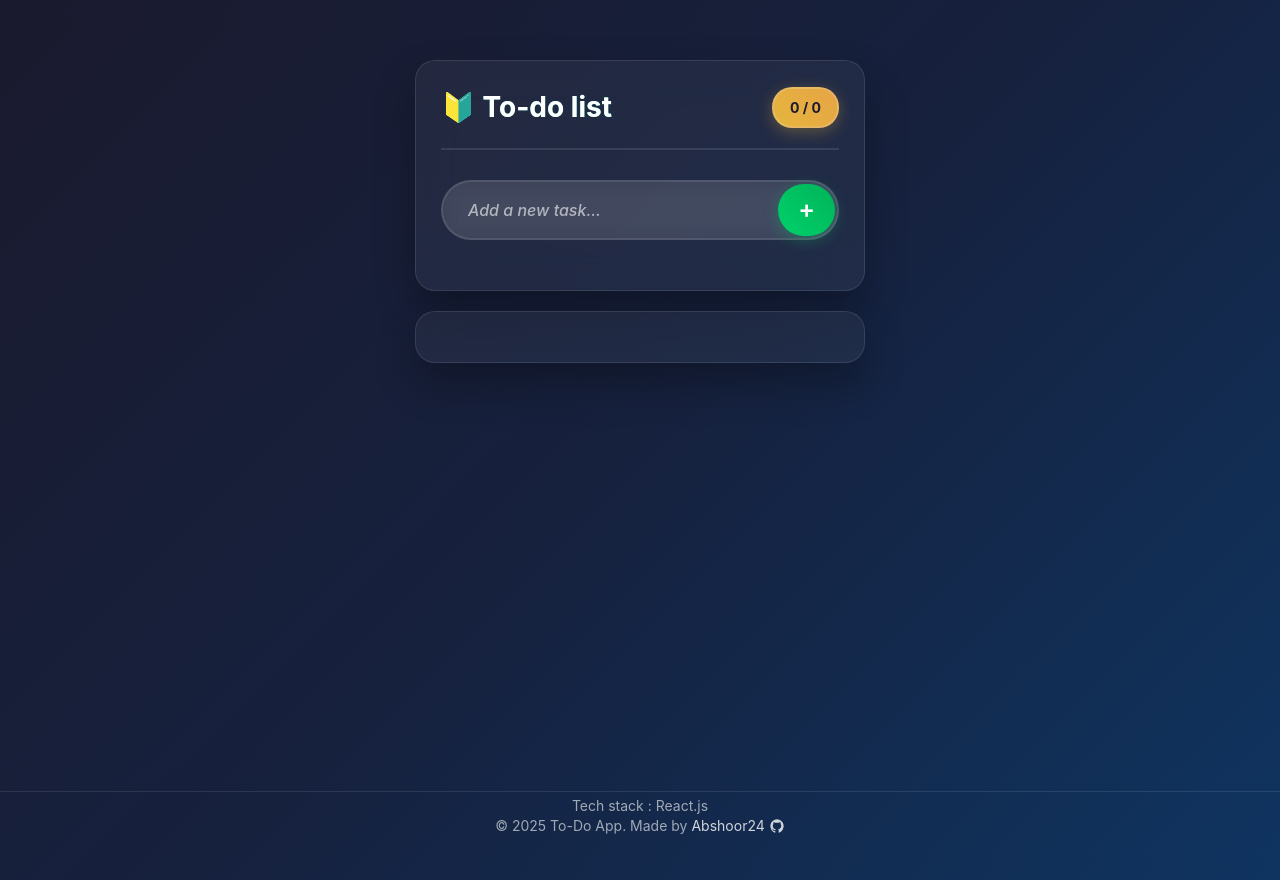
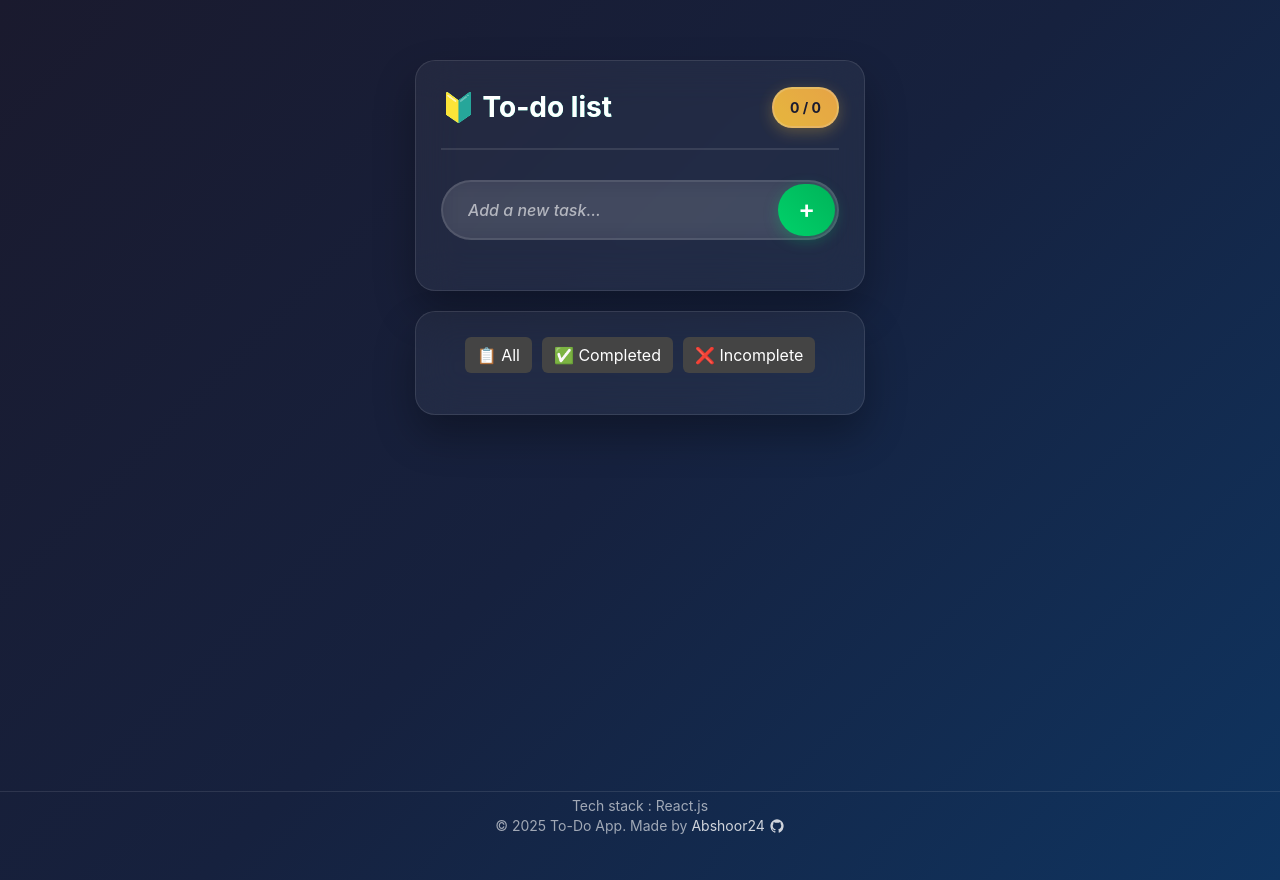
Before and after one commit to Abshoor24/To-do-list, a React (Vite) app: page / in a window 1280 px wide. Built offline with nearby package versions, Linux system fonts and the light colour scheme.

Commit message:
filter tasks

```diff
--- a/src/App.css
+++ b/src/App.css
@@ -396,3 +396,29 @@ html {
   font-size: 14px;
   opacity: 0.6;
 }
+
+.filter-button {
+  display: flex;
+  gap: 10px;
+  justify-content: center;
+  margin-bottom: 1rem;
+}
+
+.filter-button button {
+  background-color: #444;
+  color: #fff;
+  border: none;
+  padding: 6px 12px;
+  border-radius: 6px;
+  cursor: pointer;
+  transition: all 0.2s ease;
+}
+
+.filter-button button:hover {
+  background-color: #666;
+}
+
+.filter-button .active {
+  background-color: #2ecc71;
+  color: white;
+}
--- a/src/App.jsx
+++ b/src/App.jsx
@@ -101,7 +101,16 @@ function App() {
     }
   }
 
+  const [filter, setFilter] = useState("all");
 
+  const getFilteredTasks = () => {
+    if (filter === "completed"){
+      return tasks.filter((task) => task.completed);
+    } else if (filter === "incomplete") {
+      return tasks.filter((task) => !task.completed);
+    }
+    return tasks;
+  }
 
 
 
@@ -112,8 +121,8 @@ function App() {
       <Form addTask={tambahTask} newTask={newTask} taskCompleted={taskCompleted} tasks={tasks} />
       <Todolist
         handleDeleteAllClick={handleDeleteALLCLick}
-
-        tasks={tasks}
+        tasks={getFilteredTasks()}
+        setFilter={setFilter}
         setCompleted={setCompleted}
         move={move}
         remove={remove}
--- a/src/Components/todolist.jsx
+++ b/src/Components/todolist.jsx
@@ -1,6 +1,6 @@
+import { div } from "framer-motion/client";
 import Icon from "./bicon";
 import { motion, AnimatePresence } from "framer-motion";
-
 
 function todolist(props) {
   props.tasks.sort((a, b) => b.id - a.id);
@@ -9,6 +9,11 @@ function todolist(props) {
 
   return (
     <div className="wrapper">
+      <div className="filter-button">
+        <button className={props.filter === "all" ? "active" : ""} onClick={() => props.setFilter("all")}>📋 All</button>
+        <button className={props.filter === "all" ? "active" : ""} onClick={() => props.setFilter("completed")}>✅ Completed</button>
+        <button className={props.filter === "all" ? "active" : ""} onClick={() => props.setFilter("incomplete")}>❌ Incomplete</button>
+      </div>
       <ul>
         <AnimatePresence>
         {props.tasks.map((item) => {
```
